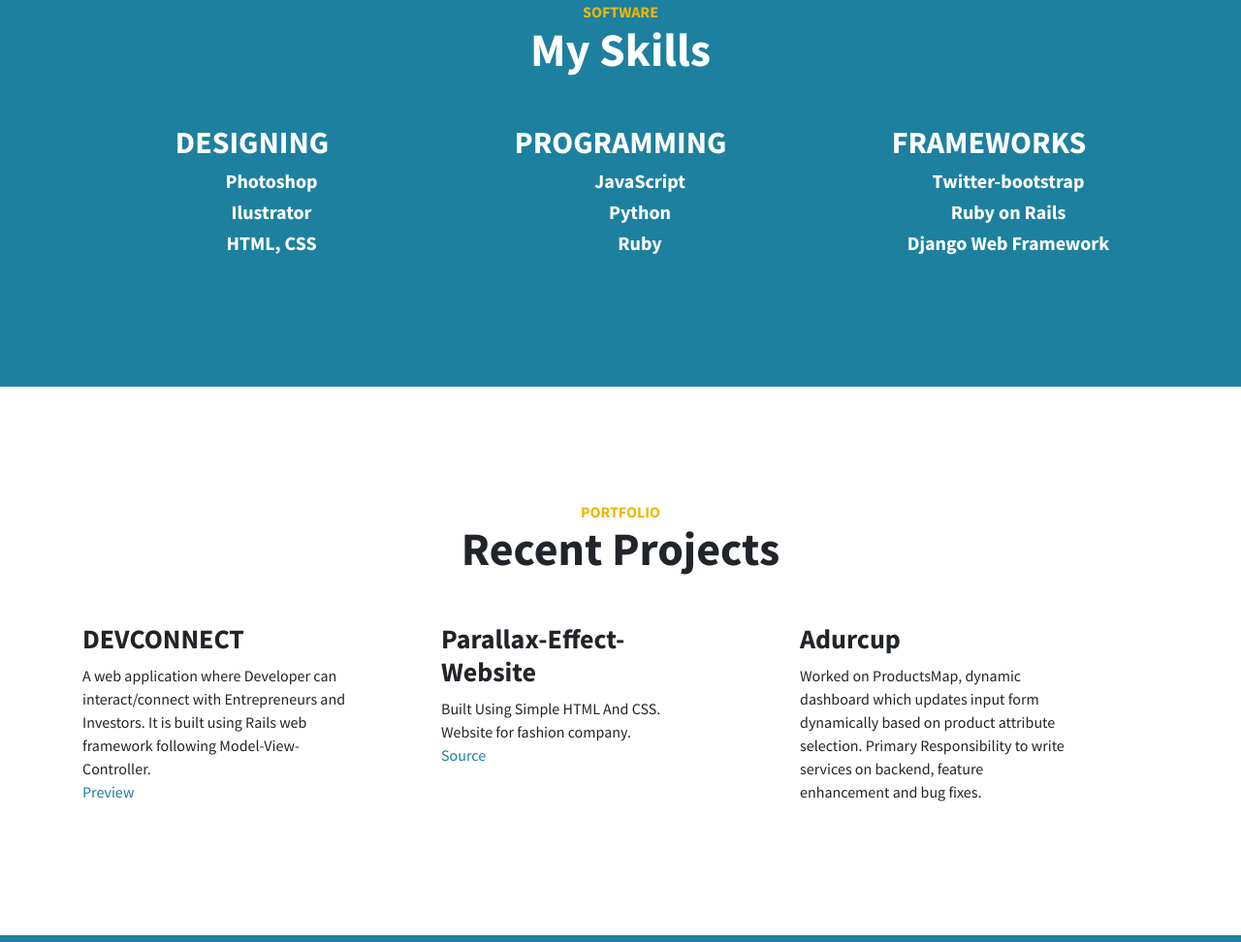
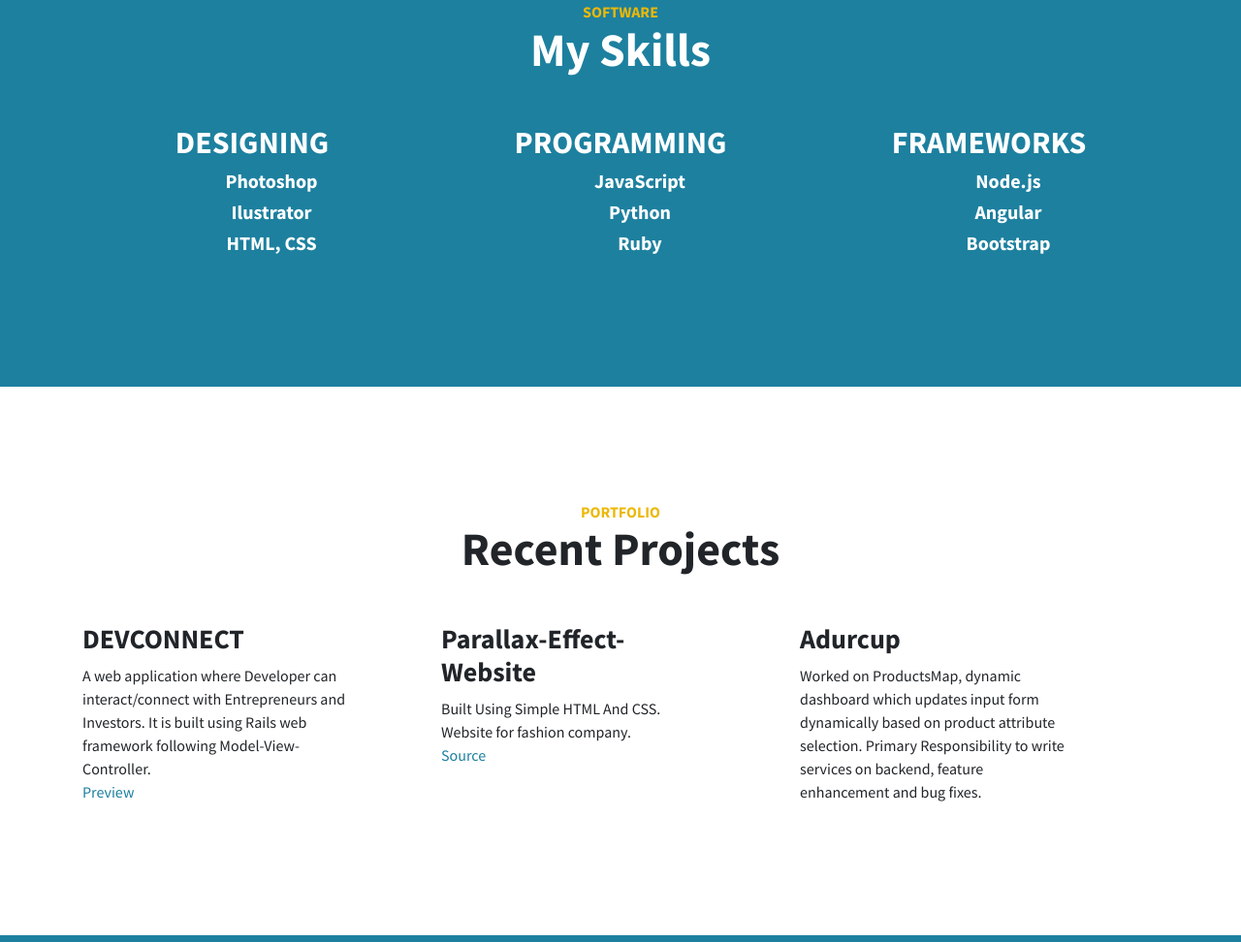
Before and after one commit to anuragkothare/Off-Canvas-Design, a plain HTML site: page index.html in a window 1280 px wide. Shown: the part 1545-2517 px from the top of the page at 97% size. Drawn offline with Linux system fonts and the light colour scheme.

Commit message:
Update index.html

```diff
--- a/index.html
+++ b/index.html
@@ -104,9 +104,9 @@
           <div class="col-lg-4 col-md-12 mb-5 mb-md-0">
             <h2>FRAMEWORKS</h2>
             <ul style="list-style: none;">
-              <li><h5>Twitter-bootstrap</h5></li>
-              <li><h5>Ruby on Rails</h5></li>
-              <li><h5>Django Web Framework</h5></li>
+              <li><h5>Node.js</h5></li>
+              <li><h5>Angular</h5></li>
+              <li><h5>Bootstrap</h5></li>
             </ul>
           </div>
 
```
